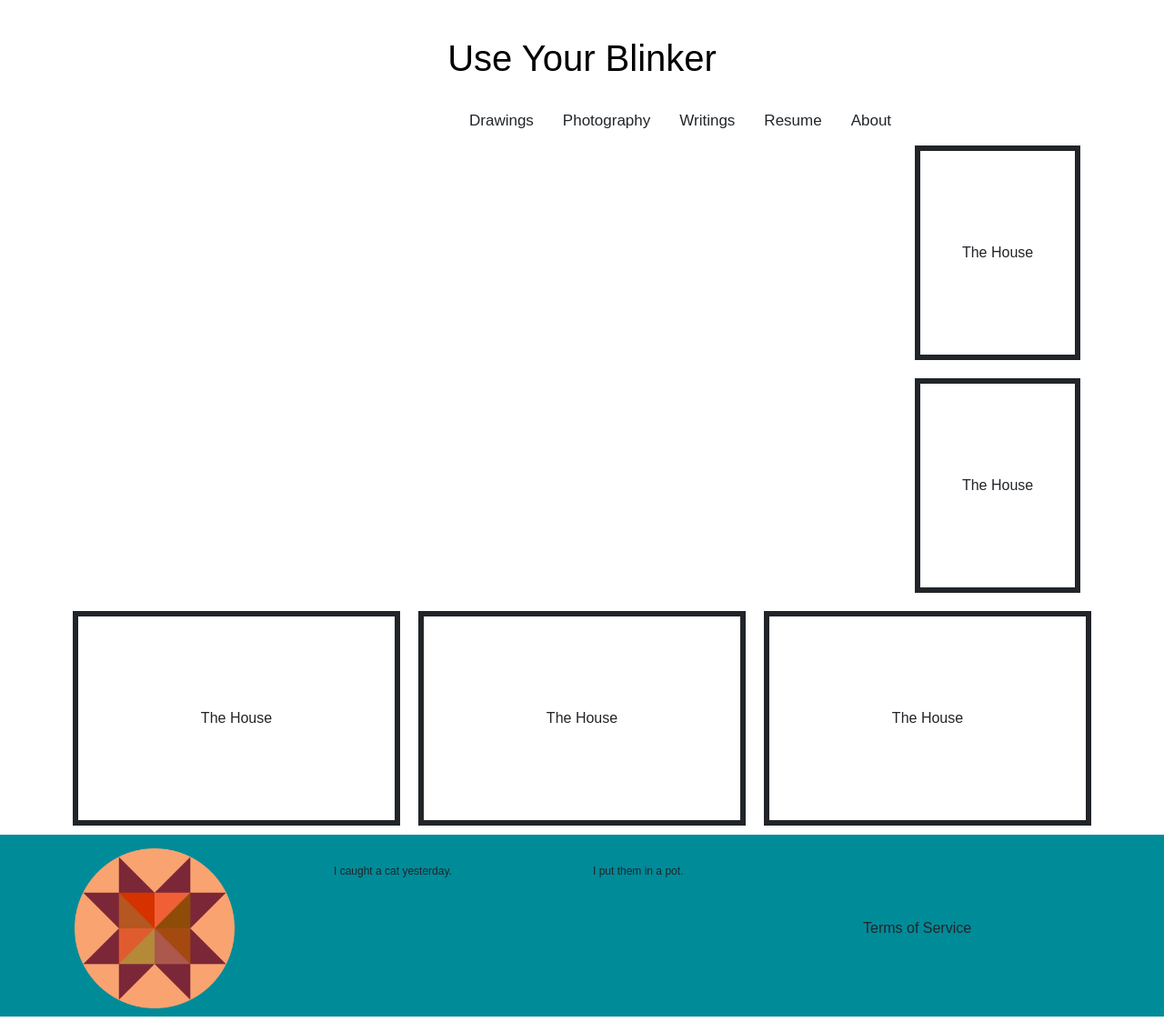
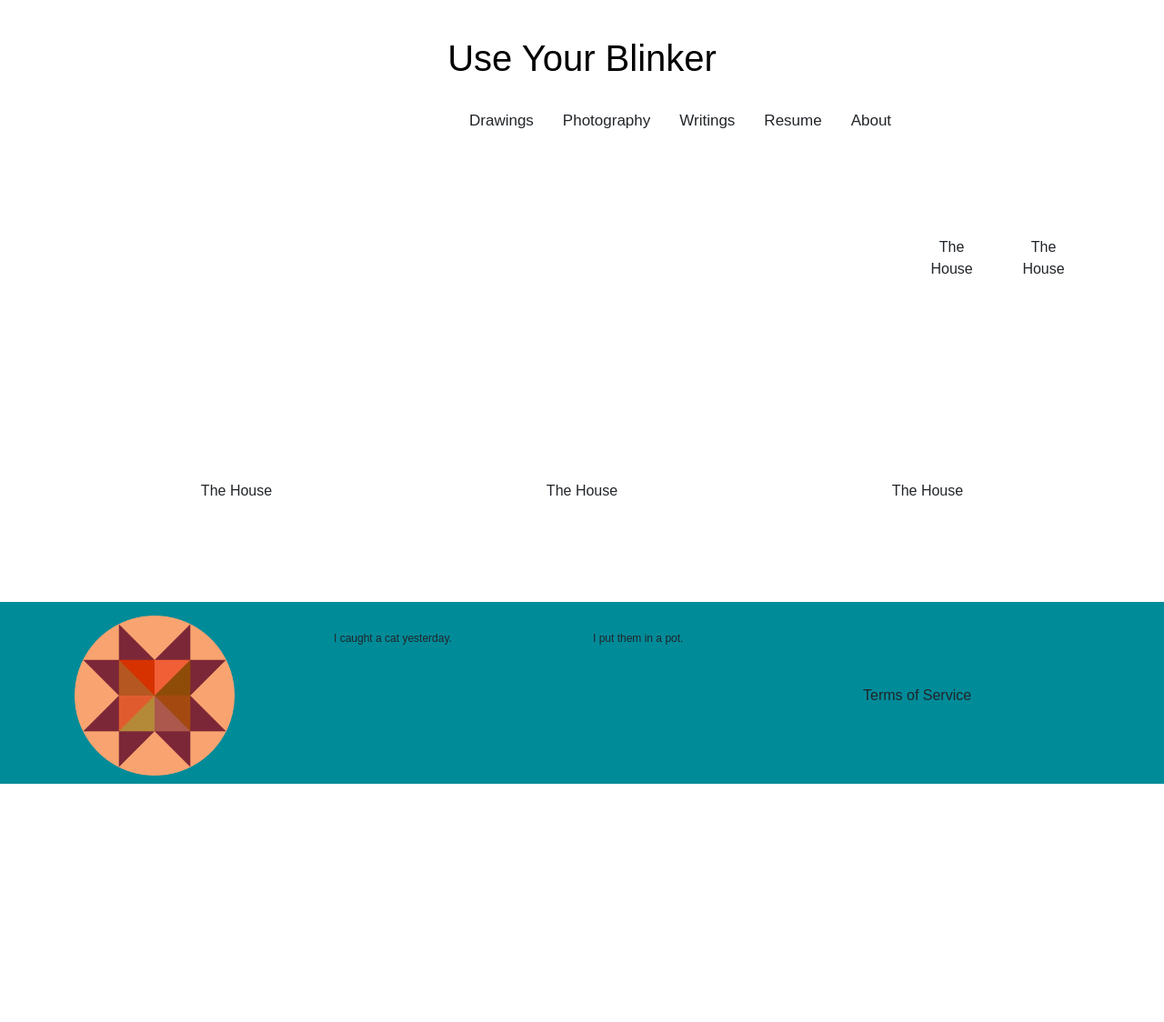
Before and after one commit to verticalwhales/verticalwhales.github.io, a Jekyll site: the page built from writings.html, in a window 1280 px wide. Shown: the whole page at 91% size. Built offline with Jekyll 4.4.1, drawn with Linux system fonts in a browser that asks for light colours; after the commit the page ends 900 px from its top, so only the background shows below that.

Commit message:
messing with writtings

```diff
--- a/css/main.css
+++ b/css/main.css
@@ -238,7 +238,6 @@
 /* WRITINGS */
 
 .posts_one, .posts_two{
-  border: 6px solid;
   padding: 0px;
   margin: 10px;
   background-color: var(--background-color);
@@ -254,32 +253,42 @@
 .posts_one_one:hover {
   background-color: var(--title-color);
   color: var(--title-color-text);
-  width: 300px;
+  border: 6px solid;
   transition-duration: 1s;
+  border: 20px solid;
+
 }
 
 .posts_one_two:hover {
   background-color: var(--theme-1);
   color: var(--theme-5);
   transition-duration: 1s;
+  border: 6px solid;
+  border: 20px solid;
+  font-size: 20px;
 }
 
 .posts_two_one:hover {
   background-color: var(--theme-2);
   color: var(--theme-4);
   transition-duration: 1s;
+  border: 6px solid;
+  border: 20px solid;
 }
 
 .posts_two_two:hover {
   background-color: var(--theme-3);
   color: var(--theme-2-1);
   transition-duration: 1s;
+  border: 6px solid;
+  border: 20px solid;
 }
 
 .posts_two_three:hover {
   background-color: var(--theme-4);
   color: var(--theme-2);
   transition-duration: 1s;
+  border: 20px solid;
 }
 
 
```
